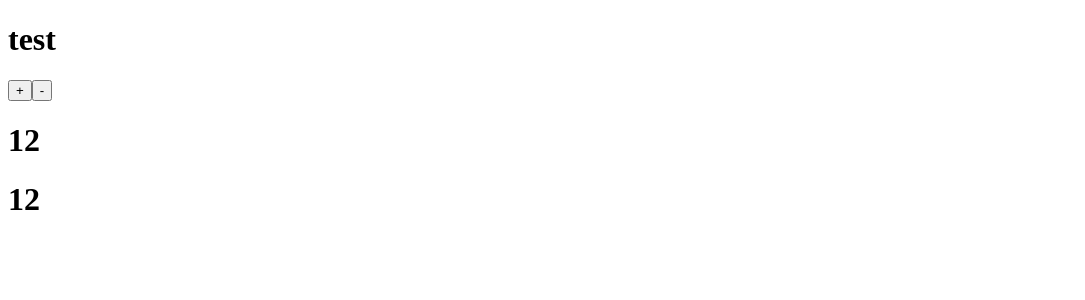
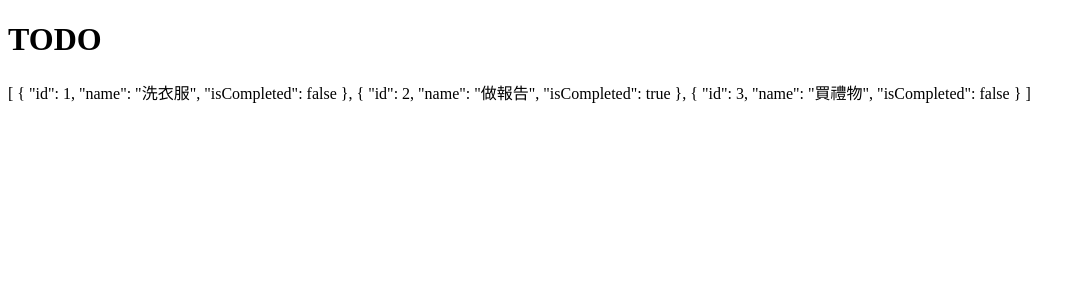
Before and after one commit to a19860101/20220313, a Vue app in the folder vite-practice/vite-pinia/: page / in a window 1280 px wide. Shown: the top 300 px of the page, without its empty margins (0-1085 px from the left). Built offline with nearby package versions, Linux system fonts and the light colour scheme.

Commit message:
20220717

```diff
--- a/vite-practice/vite-pinia/src/App.vue
+++ b/vite-practice/vite-pinia/src/App.vue
@@ -1,10 +1,11 @@
 <script setup>
-  import Counter  from '@/components/Counter.vue'
+  // import Counter  from '@/components/Counter.vue'
+  import Todos from '@/components/Todos.vue'
 </script>
 
 <template>
   <div>
-    <h1>test</h1>
-    <Counter />
+    <!-- <Counter /> -->
+    <Todos />
   </div>
 </template>
--- /dev/null
+++ b/vite-practice/vite-pinia/src/components/Todos.vue
@@ -0,0 +1,17 @@
+<script setup>
+    import {useTodoStore} from '@/store/TodoStore'
+    import {storeToRefs} from 'pinia'
+    console.log(useTodoStore())
+
+    const TodoStore = useTodoStore();
+    const {todos} = storeToRefs(TodoStore);
+</script>
+<template>
+<div>
+
+    <h1>TODO</h1>
+    <div>
+        {{todos}}
+    </div>
+</div>
+</template>
--- /dev/null
+++ b/vite-practice/vite-pinia/src/store/TodoStore.js
@@ -0,0 +1,25 @@
+import {defineStore} from 'pinia'
+
+export const useTodoStore = defineStore('TodoStore',{
+    state:()=>{
+        return {
+            todos: [
+                {
+                    id:1,
+                    name: '洗衣服',
+                    isCompleted: false
+                },
+                {
+                    id:2,
+                    name: '做報告',
+                    isCompleted: true
+                },
+                {
+                    id:3,
+                    name: '買禮物',
+                    isCompleted: false
+                },
+            ]
+        }
+    }
+})
```
